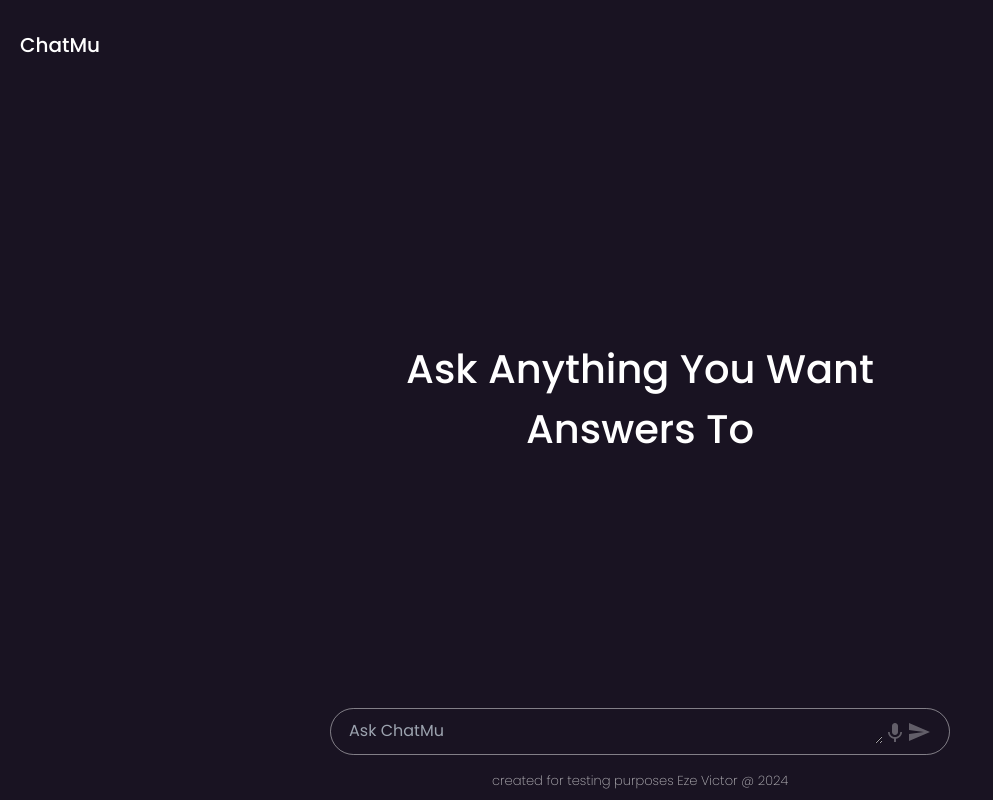
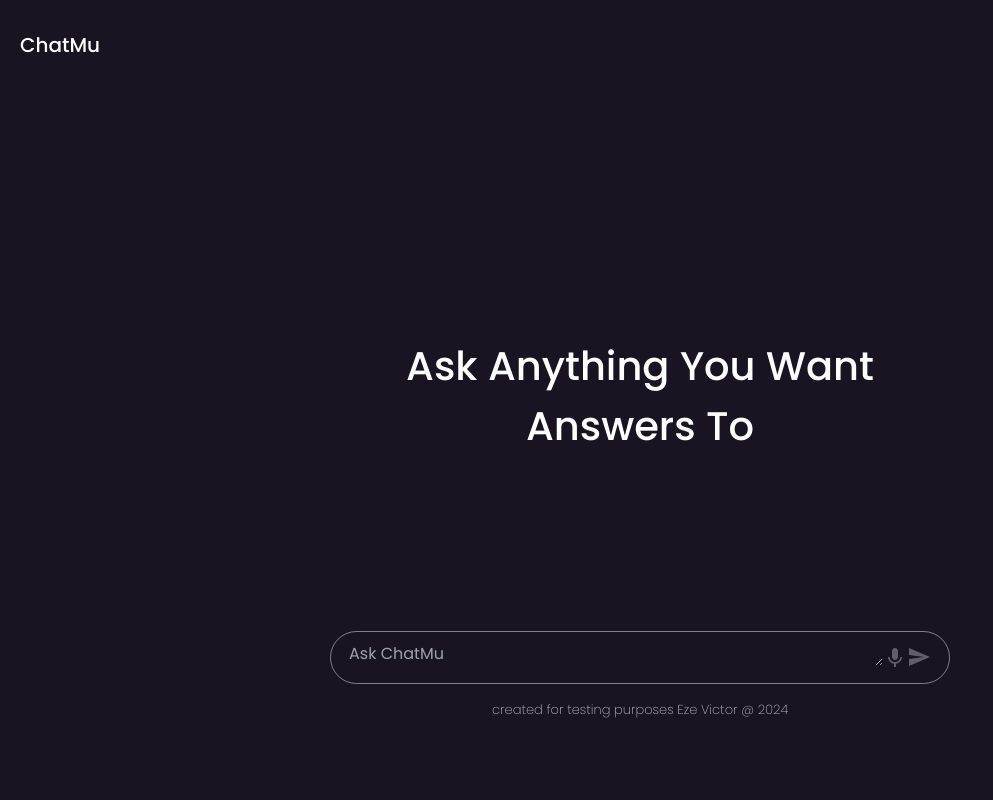
Before and after one commit to victorexpounder/AI-Assistant-app, a Next.js app: page / in a window 1280 px wide. Shown: the whole page, without its empty margins (0-993 px from the left). Built offline with nearby package versions, Linux system fonts and the light colour scheme.

Commit message:
updating layout and textarea

```diff
--- a/src/app/layout.tsx
+++ b/src/app/layout.tsx
@@ -21,7 +21,7 @@ export default function RootLayout({
         <link rel="preconnect" href="https://fonts.gstatic.com"></link>
         <link href="https://fonts.googleapis.com/css2?family=Poppins:ital,wght@0,100;0,200;0,300;0,400;0,500;0,600;0,700;0,800;0,900;1,100;1,200;1,300;1,400;1,500;1,600;1,700;1,800;1,900&display=swap" rel="stylesheet"></link>
       </head>
-      <body style={{height: '100vh', position: 'fixed', width: '100%'}}>{children}</body>
+      <body style={{height: '100vh', width: '100%'}}>{children}</body>
     </html>
   );
 }
--- a/src/components/Chat/Chat.scss
+++ b/src/components/Chat/Chat.scss
@@ -6,7 +6,8 @@
     justify-content: center;
     font-family: "Poppins", sans-serif;
     .chat{
-        height: 100%;
+        height: 80%;
+        overflow-y: scroll;
         width: 50%;
         display: flex;
         flex-direction: column;
--- a/src/components/Chat/Chat.tsx
+++ b/src/components/Chat/Chat.tsx
@@ -172,12 +172,24 @@ const Chat = () => {
         }
     };
 
+    const submitMessage = (e: any) => {
+        e.preventDefault();
+        if(message){
+        sendMessage(null);
+        }
+    }
 
+    const handleKeyDown = (e: any) => {
+        if (e.key === "Enter" && !e.shiftKey) {
+          e.preventDefault(); // Prevents a new line
+          submitMessage(e) // Calls the submit function
+        }
+    };
 
   return (
     <div className='chatCon'>
         <div className="chat">
-            <div className={`chatbox ${chatData.length < 1? 'center' : ''}`}>
+            <div className={`chatbox ${chatData.length < 1? 'center' : ''} h-10 overflow-y-scroll`}>
             {chatData?.map((chat, index)=>(
                 <div className="messageBox" key={index}>
                     <h1> {chat.tag} </h1>
@@ -197,18 +209,21 @@ const Chat = () => {
                 <Skeleton variant="text" sx={{ fontSize: '3rem' }} animation="wave" />
             }
             </div>
-            <div className="inputCon">
+            <div className="inputCon ">
                 <div className="inputbox">
+                    <form className='w-full' action="" onSubmit={submitMessage}>
                         <textarea
                         className='input'
                         placeholder='Ask ChatMu'
                         draggable={false}
                         rows={1}
                         value={message}
+                        onKeyDown={handleKeyDown}
                         onChange={(e)=> setMessage(e.target.value)}
                         />
+                    </form>
                     <button className='voice' onClick={()=>{startRecording();setOpenDialog(true)}}> <KeyboardVoiceIcon /> </button>
-                    <button onClick={()=>message? sendMessage(null) : ''} className={`send ${message? 'active' : ''}`} > <SendIcon /> </button>
+                    <button onClick={submitMessage} className={`send ${message? 'active' : ''}`} > <SendIcon /> </button>
                 </div>
                 <p>created for testing purposes Eze Victor @ 2024</p>
             </div>
```
Lines whose indentation alone changed are shown as unchanged.
